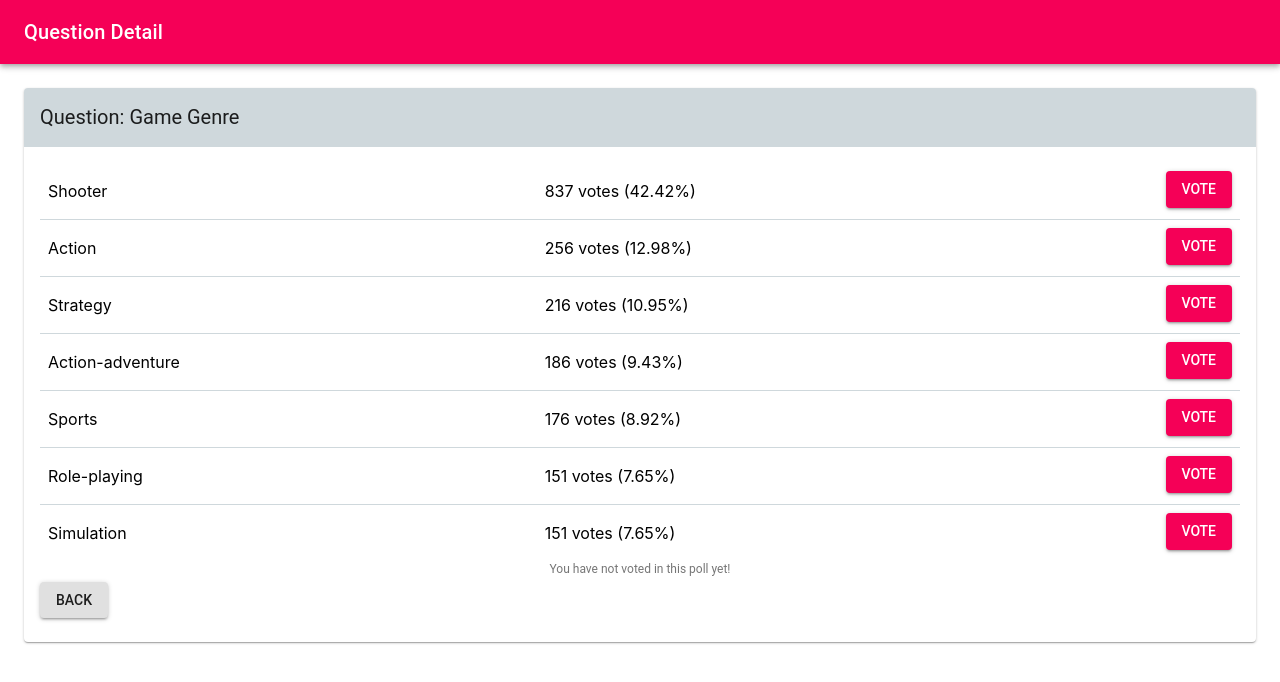
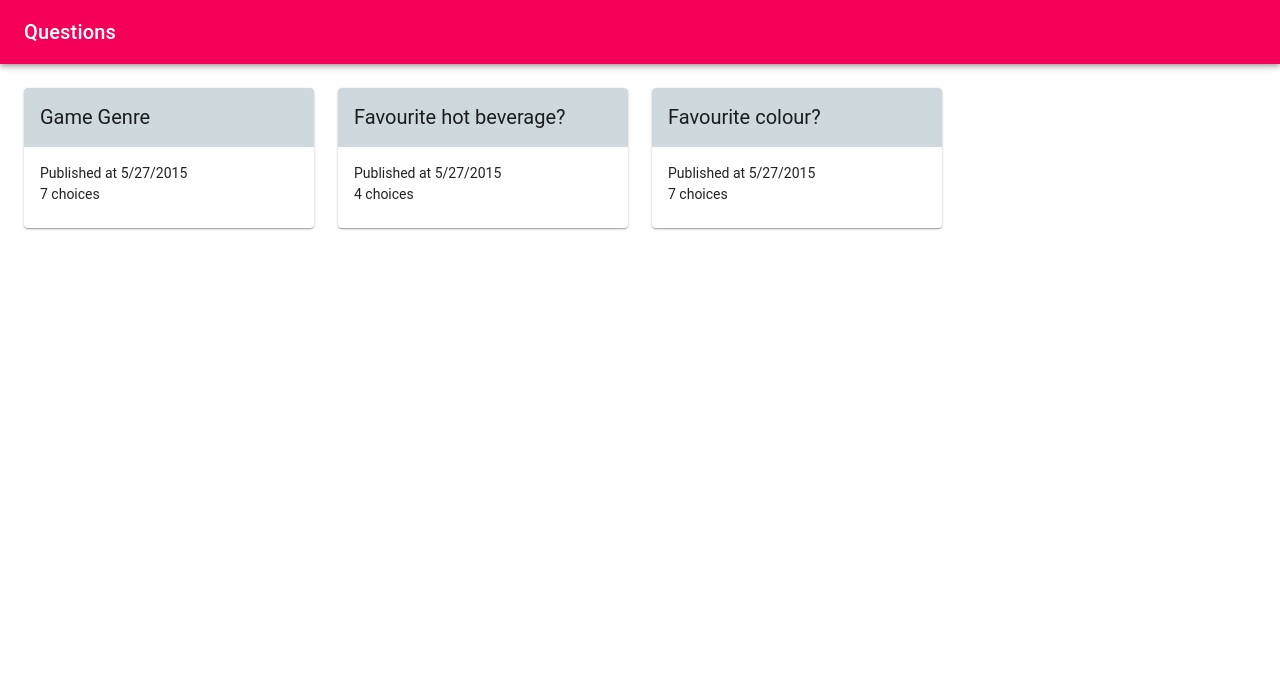
Before and after one commit to minnocci/polls, a React (Create React App) app: page / in a window 1280 px wide. Shown: the top 682 px of the page. Built offline with nearby package versions, Linux system fonts and the light colour scheme.

Commit message:
Set up basic routing

```diff
--- a/src/components/App.js
+++ b/src/components/App.js
@@ -1,6 +1,7 @@
-import React, { Component } from 'react'
+import React, { Component, Fragment } from 'react'
 import { connect } from 'react-redux'
 import { handleInitialData } from '../actions/shared'
+import { BrowserRouter as Router, Route } from 'react-router-dom'
 
 import AppBar from '@material-ui/core/AppBar'
 import Toolbar from '@material-ui/core/Toolbar'
@@ -25,12 +26,23 @@ class App extends Component {
     )
 
     return (
-      this.props.loading === true
-        ? <div>
-            {bar}
-            <CircularProgress className='loader' color="secondary" />
-          </div>
-        : <QuestionDetail questionId={10}/>
+      <Router>
+        <Fragment>
+          {
+            this.props.loading === true
+            ? <div>
+                {bar}
+                <CircularProgress className='loader' color="secondary" />
+              </div>
+            : <div>
+                <Route path='/'
+                  exact component={Questions} />
+                <Route path='/questions/:questionId'
+                  exact component={QuestionDetail} />
+              </div>
+          }
+          </Fragment>
+        </Router>
     )
 
   }
--- a/src/components/QuestionDetail.js
+++ b/src/components/QuestionDetail.js
@@ -1,6 +1,7 @@
 import React, { Component } from 'react'
 import { connect } from 'react-redux'
 import { handleVote } from '../actions/shared'
+import { withRouter } from 'react-router-dom'
 
 import Card from '@material-ui/core/Card'
 import CardHeader from '@material-ui/core/CardHeader'
@@ -13,16 +14,31 @@ import Typography from '@material-ui/core/Typography'
 
 class QuestionDetail extends Component {
 
+  state = {
+    question: null
+  }
+
+  componentDidMount() {
+    const { questions } = this.props
+    const questionId = this.props.match.params.questionId
+    const question = Object.values(questions).filter((values) =>
+      values.url === `/questions/${questionId}`
+    )[0]
+    this.setState({ question })
+  }
+
   hasVoted = () => {
-    const { question, userChoices } = this.props
+    const { userChoices } = this.props
+    const { question } = this.state
     return Object.keys(userChoices).filter((key) => {
-      return userChoices[key].questionUrl === question.url
+      return userChoices[key].questionId === question.url
     }).length > 0
   }
 
   handleClick = (ev, choice) => {
     ev.preventDefault()
-    const { question, dispatch } = this.props
+    const { dispatch } = this.props
+    const { question } = this.state
     dispatch(handleVote({
       questionUrl: question.url,
       choiceUrl: choice.url
@@ -38,8 +54,7 @@ class QuestionDetail extends Component {
   }
 
   render() {
-
-    const { question } = this.props
+    const { question } = this.state
     if (!question) return null
     const hasVoted = this.hasVoted()
     const totalVotes = this.calculateTotalVotes(question.choices)
@@ -82,6 +97,7 @@ class QuestionDetail extends Component {
                         </Grid>
                         <Grid item xs={6} sm={3}>
                           <Button
+                            type="submit"
                             variant="contained"
                             color="secondary"
                             disabled={hasVoted}
@@ -105,9 +121,12 @@ class QuestionDetail extends Component {
                     </Typography>
                 }
               </div>
-              <Button variant='contained' color='default'>
-                  Back
-              </Button>
+              <Button
+                variant='contained'
+                color='default'
+                onClick={() => window.history.back()}>
+                Back
+            </Button>
             </CardContent>
           </Card>
         </main>
@@ -117,14 +136,11 @@ class QuestionDetail extends Component {
 
 }
 
-function mapStateToProps ({ questions, userChoices }, { questionId }) {
-  const question = Object.values(questions).filter((values) =>
-    values.url === `/questions/${questionId}`
-  )[0]
+function mapStateToProps ({ questions, userChoices }) {
   return {
-    question,
+    questions,
     userChoices
   }
 }
 
-export default connect(mapStateToProps)(QuestionDetail)
+export default withRouter(connect(mapStateToProps)(QuestionDetail))
--- a/src/components/Questions.js
+++ b/src/components/Questions.js
@@ -1,5 +1,6 @@
 import React, { Component } from 'react'
 import { connect } from 'react-redux'
+import { Link, withRouter } from 'react-router-dom'
 
 import AppBar from '@material-ui/core/AppBar'
 import Toolbar from '@material-ui/core/Toolbar'
@@ -33,9 +34,10 @@ class Questions extends Component {
                 <Grid
                   key={`question-${key}`}
                   item xs={12} sm={6} md={4} lg={3}>
-                  <div>
+                  <Link to={`${questions[key].url}`}
+                    className='question-link'>
                     <Question question={questions[key]} />
-                  </div>
+                  </Link>
                 </Grid>
               )
             })}
@@ -54,4 +56,4 @@ function mapStateToProps ({ questions }) {
   }
 }
 
-export default connect(mapStateToProps)(Questions)
+export default withRouter(connect(mapStateToProps)(Questions))
--- a/src/index.scss
+++ b/src/index.scss
@@ -66,3 +66,8 @@ main {
 .center {
   text-align: center;
 }
+
+.question-link {
+  cursor: pointer;
+  text-decoration: none;
+}
```
